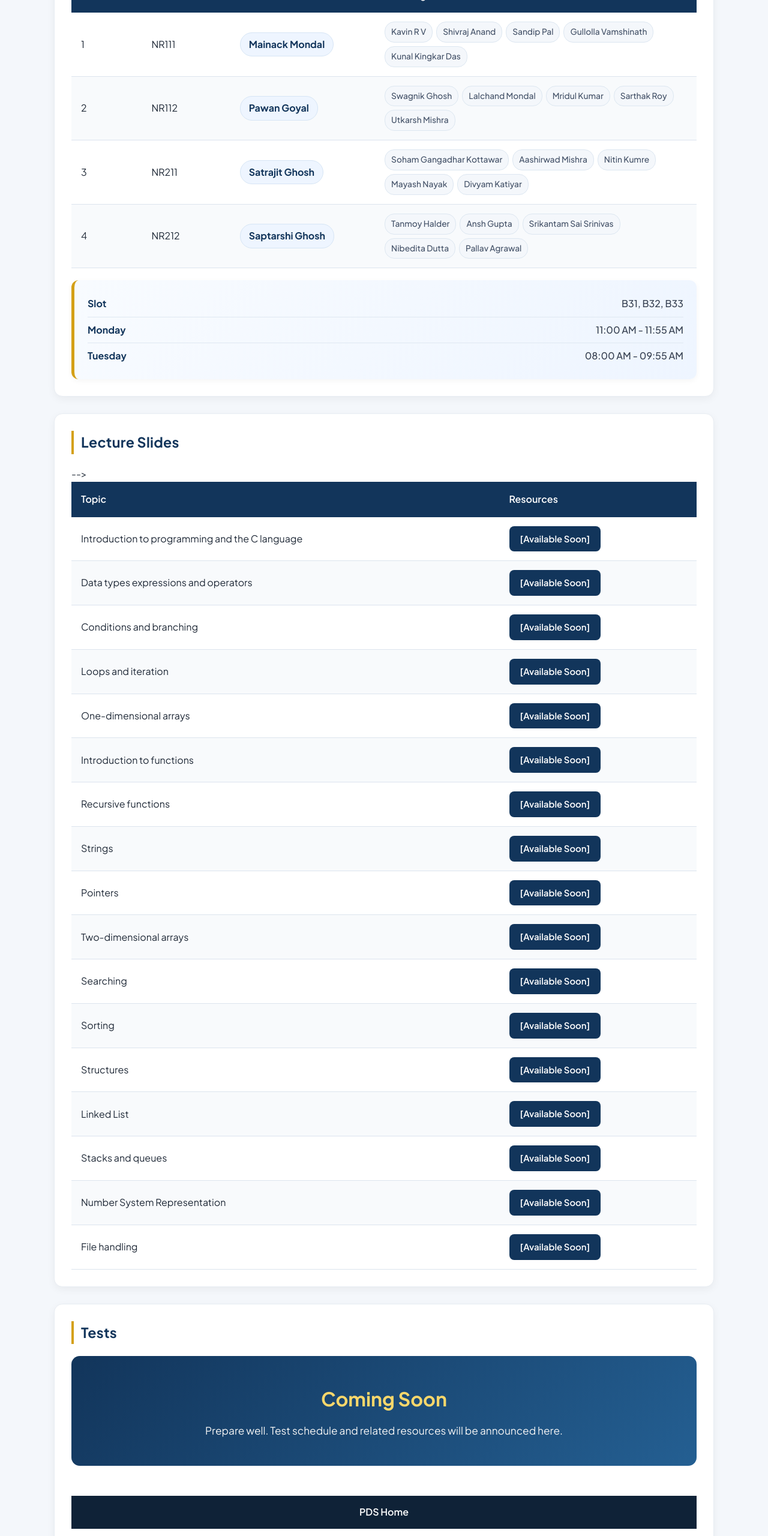
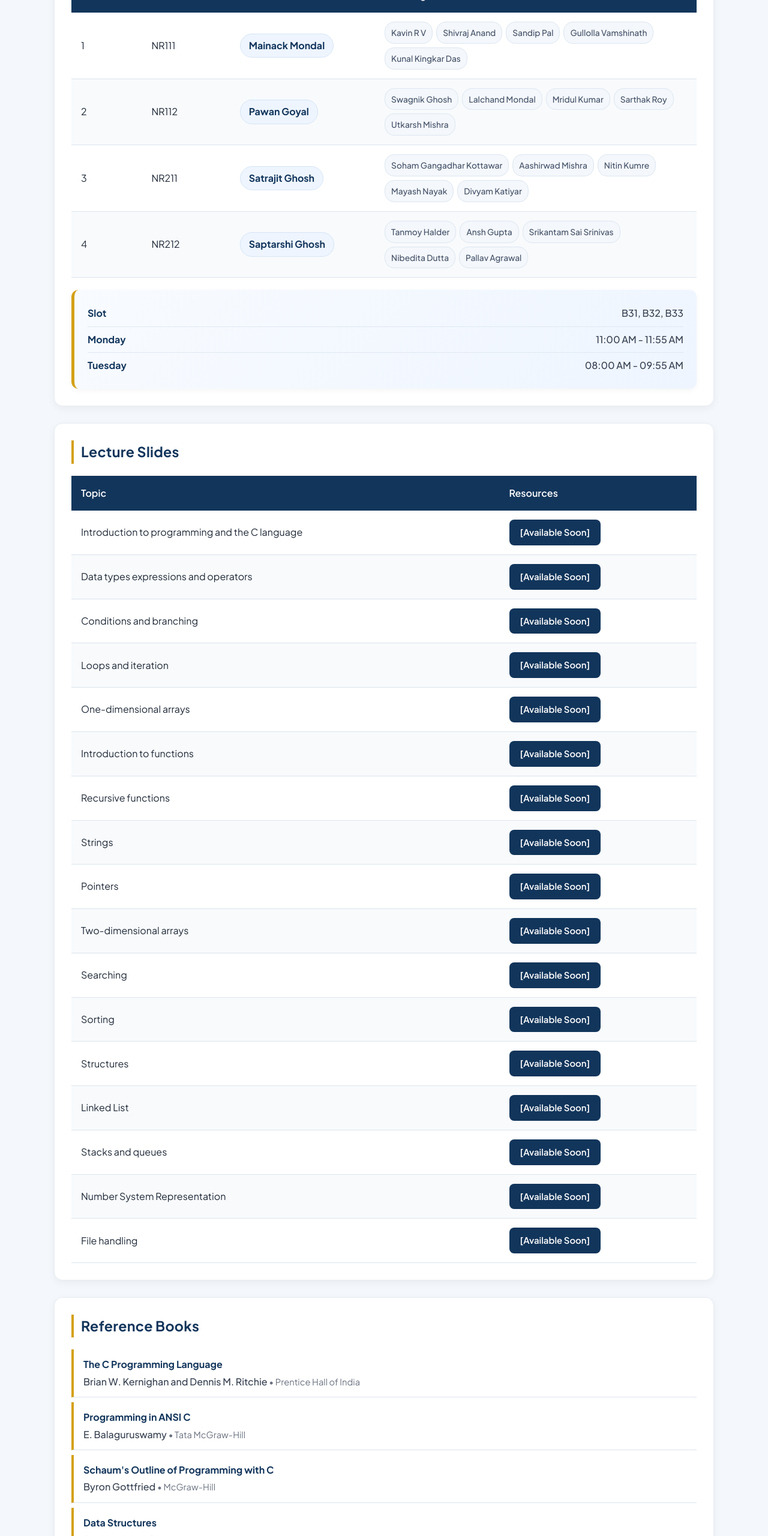
Before and after one commit to iitkgp-pds-autumn-2627/iitkgp-pds-autumn-2627, a plain HTML site: page index.html in a window 1280 px wide. Shown: the part 240-2800 px from the top of the page at 60% size. Drawn offline with Linux system fonts and the light colour scheme.

Commit message:
Updated website with reference books and added email to tas

```diff
--- a/index.html
+++ b/index.html
@@ -31,7 +31,7 @@
             <h2>Schedule</h2>
 
             <div class="table-wrapper">
-                <table>
+                <table class="schedule-table">
                     <thead>
                         <tr>
                             <th>Section</th>
@@ -48,11 +48,11 @@
                             <td><a href="https://cse.iitkgp.ac.in/~mainack/" target="_blank">Mainack Mondal</a></td>
                             <td>
                                 <div class="ta-list">
-                                    <span>Kavin R V</span>
-                                    <span>Shivraj Anand</span>
-                                    <span>Sandip Pal</span>
-                                    <span>Gullolla Vamshinath</span>
-                                    <span>Kunal Kingkar Das</span>
+                                    <span><a href="mailto:kavinrv13@gmail.com" title="✉ Email TA" target="_blank">Kavin R V</a></span>
+                                    <span><a href="mailto:shivrajanand022002@gmail.com" title="✉ Email TA" target="_blank">Shivraj Anand</a></span>
+                                    <span><a href="mailto:sandippal308@gmail.com" title="✉ Email TA" target="_blank">Sandip Pal</a></span>
+                                    <span><a href="mailto:gullollavamshinath9@gmail.com" title="✉ Email TA" target="_blank">Gullolla Vamshinath</a></span>
+                                    <span><a href="mailto:kunalkingkar13@gmail.com" title="✉ Email TA" target="_blank">Kunal Kingkar Das</a></span>
                                 </div>
                             </td>
                         </tr>
@@ -63,11 +63,11 @@
                             <td><a href="https://cse.iitkgp.ac.in/~pawang/" target="_blank">Pawan Goyal</a></td>
                             <td>
                                 <div class="ta-list">
-                                    <span>Swagnik Ghosh</span>
-                                    <span>Lalchand Mondal</span>
-                                    <span>Mridul Kumar</span>
-                                    <span>Sarthak Roy</span>
-                                    <span>Utkarsh Mishra</span>
+                                    <span><a href="mailto:swagnikghosh705@gmail.com" title="✉ Email TA" target="_blank">Swagnik Ghosh</a></span>
+                                    <span><a href="mailto:lalchandm200325@kgpian.iitkgp.ac.in" title="✉ Email TA" target="_blank">Lalchand Mondal</a></span>
+                                    <span><a href="mailto:mridul.kumar.2625@kgpian.iitkgp.ac.in" title="✉ Email TA" target="_blank">Mridul Kumar</a></span>
+                                    <span><a href="mailto:sarthak.juetce@gmail.com" title="✉ Email TA" target="_blank">Sarthak Roy</a></span>
+                                    <span><a href="mailto:mishrautkarsh741@gmail.com" title="✉ Email TA" target="_blank">Utkarsh Mishra</a></span>
                                 </div>
                             </td>
                         </tr>
@@ -78,11 +78,11 @@
                             <td><a href="https://cse.iitkgp.ac.in/~satrajit/" target="_blank">Satrajit Ghosh</a></td>
                             <td>
                                 <div class="ta-list">
-                                    <span>Soham Gangadhar Kottawar</span>
-                                    <span>Aashirwad Mishra</span>
-                                    <span>Nitin Kumre</span>
-                                    <span>Mayash Nayak</span>
-                                    <span>Divyam Katiyar</span>
+                                    <span><a href="mailto:kottawars10@gmail.com" title="✉ Email TA" target="_blank">Soham Gangadhar Kottawar</a></span>
+                                    <span><a href="mailto:aashirwadmishra03@gmail.com" title="✉ Email TA" target="_blank">Aashirwad Mishra</a></span>
+                                    <span><a href="mailto:kumrenitin245@gmail.com" title="✉ Email TA" target="_blank">Nitin Kumre</a></span>
+                                    <span><a href="mailto:nayakmayash@gmail.com" title="✉ Email TA" target="_blank">Mayash Nayak</a></span>
+                                    <span><a href="mailto:katiyardivyam0@gmail.com" title="✉ Email TA" target="_blank">Divyam Katiyar</a></span>
                                 </div>
                             </td>
                         </tr>
@@ -93,11 +93,11 @@
                             <td><a href="https://cse.iitkgp.ac.in/~sghosh/" target="_blank">Saptarshi Ghosh</a></td>
                             <td>
                                 <div class="ta-list">
-                                    <span>Tanmoy Halder</span>
-                                    <span>Ansh Gupta</span>
-                                    <span>Srikantam Sai Srinivas</span>
-                                    <span>Nibedita Dutta</span>
-                                    <span>Pallav Agrawal</span>
+                                    <span><a href="mailto:tanmoy.halder.cs25@kgpian.iitkgp.ac.in" title="✉ Email TA" target="_blank">Tanmoy Halder</a></span>
+                                    <span><a href="mailto:AnshG2003@Gmail.com" title="✉ Email TA" target="_blank">Ansh Gupta</a></span>
+                                    <span><a href="mailto:srikantamsai14716@gmail.com" title="✉ Email TA" target="_blank">Srikantam Sai Srinivas</a></span>
+                                    <span><a href="mailto:nibedita.dutta.21.11@gmail.com" title="✉ Email TA" target="_blank">Nibedita Dutta</a></span>
+                                    <span><a href="mailto:Pallavagarwal2005@gmail.com" title="✉ Email TA" target="_blank">Pallav Agrawal</a></span>
                                 </div>
                             </td>
                         </tr>
@@ -128,7 +128,7 @@
             <h2>Lecture Slides</h2>
 
             <div class="table-wrapper">
-                <table>
+                <table class="slides-table">
                     <thead>
                         <tr>
                             <th>Topic</th>
@@ -138,12 +138,12 @@
 
                     <tbody>
 
-                         <tr>
+                        <tr>
                             <td>Introduction to programming and the C language</td>
                             <td><a href="slides/materialNotFound.html">[Available Soon]</a></td>
                         </tr>
 
-                       <tr>
+                        <tr>
                             <td>Data types</span> expressions and operators</td>
                             <td><a href="slides/materialNotFound.html">[Available Soon]</a></td>
                         </tr>
@@ -155,7 +155,7 @@
 
                         <tr>
                             <td>Loops and iteration</td>
-                            <td><a href=slides/materialNotFound.html">[Available Soon]</a></td>
+                            <td><a href=slides/materialNotFound.html">[Available Soon]</mailto:></td>
                         </tr>
 
                         <tr>
@@ -221,13 +221,57 @@
                         <tr>
                             <td>File handling</td>
                             <td><a href="slides/materialNotFound.html">[Available Soon]</a></td>
-                        </tr> -->
+                        </tr>
 
                     </tbody>
                 </table>
             </div>
         </section>
 
+        <!-- Reference Books -->
+        <section class="card">
+            <h2>Reference Books</h2>
+
+            <div class="book-list">
+
+                <div class="book-item">
+                    <span class="book-title">The C Programming Language</span>
+                    <span class="book-author">Brian W. Kernighan and Dennis M. Ritchie</span>
+                    <span class="book-publisher">Prentice Hall of India</span>
+                </div>
+
+                <div class="book-item">
+                    <span class="book-title">Programming in ANSI C</span>
+                    <span class="book-author">E. Balaguruswamy</span>
+                    <span class="book-publisher">Tata McGraw-Hill</span>
+                </div>
+
+                <div class="book-item">
+                    <span class="book-title">Schaum's Outline of Programming with C</span>
+                    <span class="book-author">Byron Gottfried</span>
+                    <span class="book-publisher">McGraw-Hill</span>
+                </div>
+
+                <div class="book-item">
+                    <span class="book-title">Data Structures</span>
+                    <span class="book-author">Seymour Lipschutz</span>
+                    <span class="book-publisher">Schaum's Outlines Series, Tata McGraw-Hill</span>
+                </div>
+
+                <div class="book-item">
+                    <span class="book-title">Fundamentals of Data Structures in C</span>
+                    <span class="book-author">Ellis Horowitz, Sartaj Sahni and Susan Anderson-Freed</span>
+                    <span class="book-publisher">W. H. Freeman and Company</span>
+                </div>
+
+                <div class="book-item">
+                    <span class="book-title">How to Solve it by Computer</span>
+                    <span class="book-author">R. G. Dromey</span>
+                    <span class="book-publisher">Prentice Hall of India</span>
+                </div>
+
+            </div>
+        </section>
         <!-- Tests -->
         <section class="card">
             <h2>Tests</h2>
@@ -239,8 +283,8 @@
             </div>
 
 
-            <div class="table-wrapper">
-                <!-- <table>
+            <!-- <div class="table-wrapper">
+                <table class="tests-table">
                     <thead>
                         <tr>
                             <th>Assessment</th>
@@ -291,7 +335,7 @@
 
                     </tbody>
                 </table>
-            </div>
+            </div> -->
 
         </section>
 
@@ -300,9 +344,7 @@
     <!-- Footer -->
     <footer>
         <div class="container footer-content">
-            <a href="https://cse.iitkgp.ac.in/pds/" target="_blank">
-                PDS Home
-            </a>
+            &copy; Programming and Data Structures (CS10003), Autumn 2026–2027, IIT Kharagpur.
         </div>
     </footer>
 
--- a/style.css
+++ b/style.css
@@ -193,15 +193,23 @@ tbody td:last-child {
   border: 1px solid #dde7f1;
   border-radius: 16px;
   padding: 4px 10px;
+  transition: 0.2s;
+}
+
+.ta-list a {
+  color: #445268;
+  text-decoration: none;
   font-size: 0.86rem;
-  color: #445268;
-  transition: 0.2s;
+  font-weight: 500;
 }
 
 .ta-list span:hover {
   background: #12355b;
+  border-color: #12355b;
+}
+
+.ta-list span:hover a {
   color: white;
-  border-color: #12355b;
 }
 
 /* ===========================
@@ -214,7 +222,8 @@ a {
   font-weight: 600;
 }
 
-td a {
+.slides-table td a,
+.tests-table td a {
   display: inline-block;
   background: var(--primary);
   color: white;
@@ -223,7 +232,8 @@ td a {
   transition: 0.25s;
 }
 
-td a:hover {
+.slides-table td a:hover,
+.tests-table td a:hover {
   background: var(--accent);
   color: #222;
 }
@@ -277,6 +287,51 @@ td a:hover {
 }
 
 /* ===========================
+   Reference Books
+=========================== */
+
+.book-list{
+    display:flex;
+    flex-direction:column;
+    gap:8px;
+}
+
+.book-item{
+    padding:12px 16px;
+    border-left:4px solid var(--accent);
+    border-bottom:1px solid var(--border);
+}
+
+.book-item:last-child{
+    border-bottom:none;
+}
+
+.book-title{
+    display:block;
+    font-size:1rem;
+    font-weight:700;
+    color:var(--primary);
+    margin-bottom:2px;
+}
+
+.book-author{
+    display:inline;
+    color:#374151;
+    font-weight:500;
+}
+
+.book-publisher{
+    display:inline;
+    color:var(--muted);
+    font-size:.92rem;
+}
+
+.book-publisher::before{
+    content:" • ";
+}
+
+
+/* ===========================
    Coming Soon
 =========================== */
 
@@ -326,6 +381,7 @@ footer {
 }
 
 .footer-content {
+  color:white;
   display: flex;
   justify-content: center;
   align-items: center;
@@ -478,8 +534,11 @@ footer a:hover {
   }
 
   .ta-list span {
+    padding: 4px 8px;
+  }
+
+  .ta-list a {
     font-size: 0.82rem;
-    padding: 4px 8px;
   }
 
   th,
```
